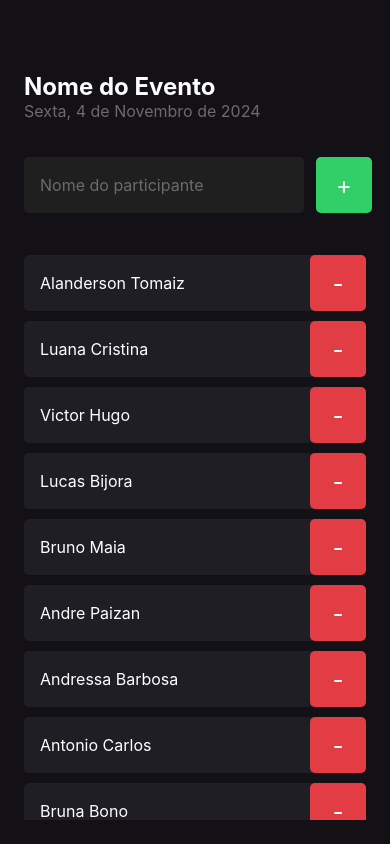
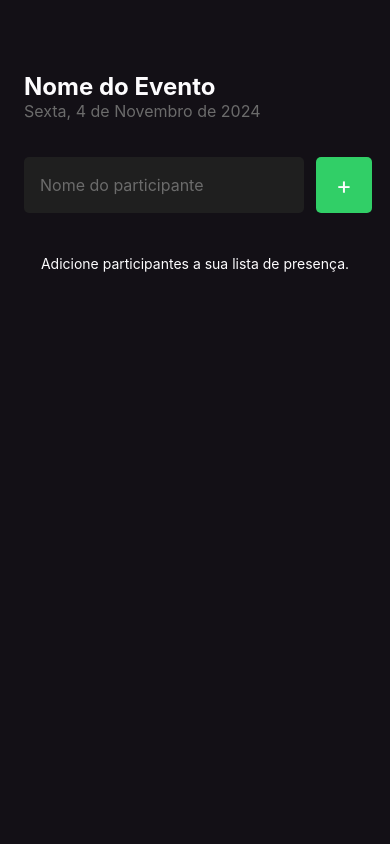
Before and after one commit to AlanTomaiz/imhere, a React Native app: screen / in a window 390 px wide. Built offline with nearby package versions, Linux system fonts and the light colour scheme.

Commit message:
feat: use hooks

```diff
--- a/src/screens/Home/index.tsx
+++ b/src/screens/Home/index.tsx
@@ -1,3 +1,4 @@
+import { useState } from 'react';
 import { Alert, FlatList, Text, TextInput, TouchableOpacity, View } from 'react-native';
 
 import { Participant } from '../../components/participant';
@@ -5,27 +6,16 @@ import { Participant } from '../../components/participant';
 import { styles } from './styles';
 
 export default function Home() {
-  const participants = [
-    'Alanderson Tomaiz',
-    'Luana Cristina',
-    'Victor Hugo',
-    'Lucas Bijora',
-    'Bruno Maia',
-    'Andre Paizan',
-    'Andressa Barbosa',
-    'Antonio Carlos',
-    'Bruna Bono',
-    'Carlos Augusto',
-    'Carlos Danilo',
-    'Davi Santana',
-    'Debora Castilho',
-    'Diego Teixeira',
-    'Felipe Pimentel',
-    'Fernando Tomaiz'
-  ]
+  const [participants, setParticipants] = useState<string[]>([])
+  const [participantName, setParticipantName] = useState('')
 
   function handleParticipantAdd() {
-    console.log('Click Add')
+    if (participants.includes(participantName)) {
+      return Alert.alert('Wool!', 'Esse participante já foi adicionado a sua lista!')
+    }
+
+    setParticipants(prev => [...prev, participantName])
+    setParticipantName('')
   }
 
   function handleRemoveParticipant(name: string) {
@@ -35,7 +25,7 @@ export default function Home() {
       [
         {
           text: 'SIM',
-          onPress: () => console.log(`${name} removido da lista de particpantes com sucesso!`)
+          onPress: () => setParticipants(prev => prev.filter(row => row !== name))
         },
         {
           text: 'NÃO'
@@ -54,6 +44,8 @@ export default function Home() {
           style={styles.input}
           placeholder="Nome do participante"
           placeholderTextColor="#6B6B6B"
+          onChangeText={setParticipantName}
+          value={participantName}
         />
 
         <TouchableOpacity style={styles.button} onPress={handleParticipantAdd}>
```
